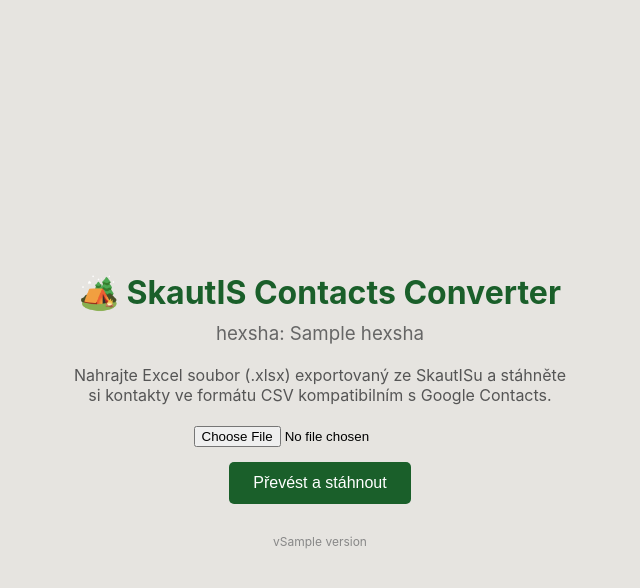
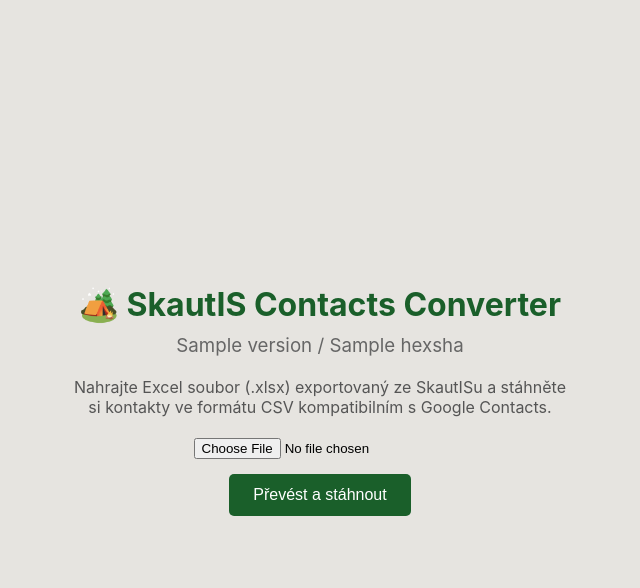
Before and after one commit to 1ukastesar/skautis-contacts, a Flask app: template templates/index.jinja in a window 1280 px wide. Shown: the top 588 px of the page, without its empty margins (320-960 px from the left). Run offline with Flask 3, Linux system fonts and the light colour scheme; the template is opened without the code that fills it: most values are stand-ins (such as "Sample title", 1, 10 or a date in 2020).

Commit message:
fix(web): show correct version

```diff
--- a/app.py
+++ b/app.py
@@ -18,21 +18,25 @@
 app.config["ENV"] = "production"
 app.config.from_object("config")
 
-APP_VERSION = "1.0"
-
 ALLOWED_EXTENSIONS = set(["xlsx"])
 
 
-def get_latest_commit_hash(repo_path="."):
-    """Get short hash of the latest commit."""
+def get_git_version(repo_path="."):
+    """Get version info from git (nearest tag + short commit hash)."""
     try:
         repo = Repo(repo_path)
-        hexsha = repo.head.commit.hexsha
-        short_hexsha = hexsha[:7]
-        return short_hexsha
+        hexsha = repo.head.commit.hexsha[:7]
+
+        # Try to get the nearest tag
+        try:
+            tag = repo.git.describe("--tags", "--abbrev=0")
+        except Exception:
+            tag = None
+
+        return tag, hexsha
     except Exception as e:
-        print(f"Error retrieving commit hash: {e}")
-        return None
+        print(f"Error retrieving git info: {e}")
+        return None, None
 
 
 def is_allowed_file(filename: str) -> bool:
@@ -76,7 +80,7 @@
 def index():
     """Main route for uploading and converting files."""
     delete_output()
-    hexsha = get_latest_commit_hash()
+    version, hexsha = get_git_version()
     error = None
 
     if request.method == "POST":
@@ -111,7 +115,7 @@
             error = "Please upload a valid Excel file (.xlsx)"
 
     return render_template(
-        "index.jinja", version=APP_VERSION, hexsha=hexsha, error=error
+        "index.jinja", version=version, hexsha=hexsha, error=error
     )
 
 
--- a/templates/index.jinja
+++ b/templates/index.jinja
@@ -79,7 +79,7 @@
     <div class="center">
         <div>
             <h1>🏕️ SkautIS Contacts Converter</h1>
-            <h3>hexsha: {{ hexsha }}</h3>
+            <h3>{% if version %}{{ version }}{% endif %}{% if version and hexsha %} / {% endif %}{% if hexsha %}{{ hexsha }}{% endif %}</h3>
 
             <p class="description">
                 Nahrajte Excel soubor (.xlsx) exportovaný ze SkautISu a stáhněte si kontakty
@@ -95,10 +95,6 @@
                 <br>
                 <button type="submit">Převést a stáhnout</button>
             </form>
-
-            <div class="footer">
-                v{{ version }}
-            </div>
         </div>
     </div>
 </body>
```
